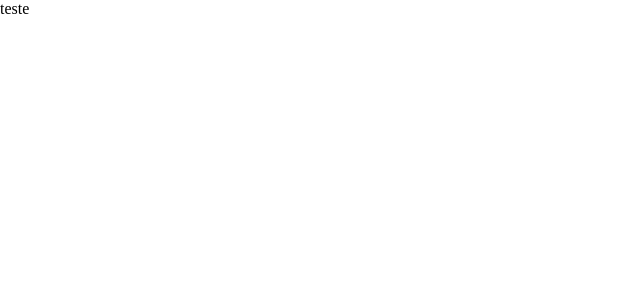
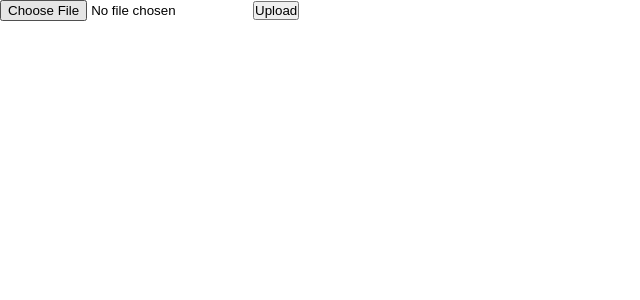
Before and after one commit to Rodrigo-Brezolin-Buquera/case-hubla, a Next.js app in the folder frontend-hubla/: page / in a window 1280 px wide. Shown: the top 300 px of the page, without its empty margins (0-640 px from the left). Built offline with nearby package versions, Linux system fonts and the light colour scheme.

Commit message:
FileUpload component

```diff
--- a/frontend-hubla/src/pages/index.tsx
+++ b/frontend-hubla/src/pages/index.tsx
@@ -1,19 +1,17 @@
 import Head from 'next/head'
-import { Inter } from 'next/font/google'
-
-const inter = Inter({ subsets: ['latin'] })
+import MainPage from '@/screens/mainPage'
 
 export default function Home() {
   return (
     <>
       <Head>
-        <title>Create Next App</title>
+        <title>Case Hubla</title>
         <meta name="description" content="Generated by create next app" />
         <meta name="viewport" content="width=device-width, initial-scale=1" />
         <link rel="icon" href="/favicon.ico" />
       </Head>
       <main >
-        teste
+        <MainPage/>
       </main>
     </>
   )
--- /dev/null
+++ b/frontend-hubla/src/screens/mainPage/FileUpload.tsx
@@ -0,0 +1,22 @@
+import React, {useState} from 'react'
+
+const FileUpload = () => {
+    const [file, setFile] = useState<File | null>(null);
+
+    const handleChange = (event: React.ChangeEvent<HTMLInputElement>) => {
+      event.target.files && setFile(event.target.files[0]);
+    };
+
+    const handleSubmit = (event: React.FormEvent<HTMLFormElement>) => {
+      event.preventDefault();
+      console.log(file);
+    };
+  return (
+    <form onSubmit={handleSubmit}>
+    <input type="file" onChange={handleChange} />
+    <button type="submit">Upload</button>
+  </form>
+  )
+}
+
+export default FileUpload
--- /dev/null
+++ b/frontend-hubla/src/screens/mainPage/index.tsx
@@ -0,0 +1,14 @@
+import FileUpload from "./fileUpload";
+
+const MainPage = () => {
+
+  return (
+    <>
+      <main>
+        <FileUpload/>
+      </main>
+    </>
+  );
+};
+
+export default MainPage;
```
